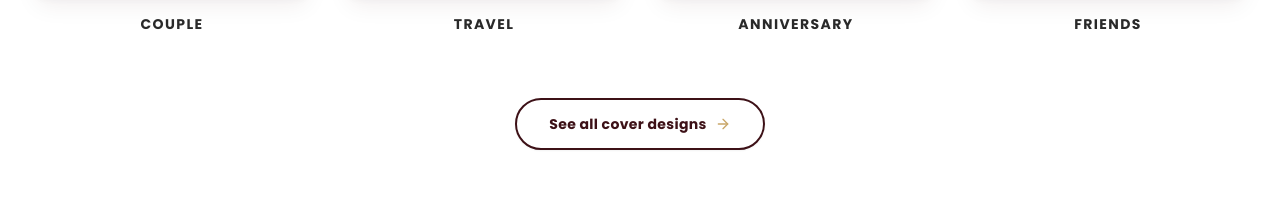
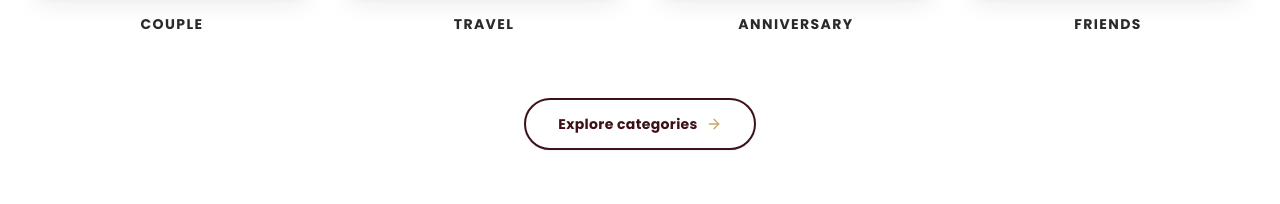
Before and after one commit to uiuxbyahsan/theestoryhousee, a Next.js app: page / in a window 1280 px wide. Shown: the part 1490-1694 px from the top of the page. Built offline with nearby package versions, Linux system fonts and the light colour scheme.

Commit message:
Update button text to 'Explore categories' on homepage

```diff
--- a/src/app/page.tsx
+++ b/src/app/page.tsx
@@ -219,7 +219,7 @@ export default function HomePage() {
               onClick={() => setIsTemplateModalOpen(true)}
               className="px-8 py-3.5 rounded-full border-2 border-[#3D1117] bg-[#FFFFFF] hover:bg-[#3D1117] hover:text-[#FAF6F0] text-[#3D1117] font-sans font-bold text-xs sm:text-sm tracking-wide transition-all duration-300 transform hover:-translate-y-0.5 inline-flex items-center gap-2 shadow-sm"
             >
-              <span>See all cover designs</span>
+              <span>Explore categories</span>
               <ArrowRight className="w-4 h-4 text-[#C9A769]" />
             </button>
           </div>
```
Also changed, not shown: images/Screenshot 2026-08-18 at 1.32.06 AM.png (deleted).
